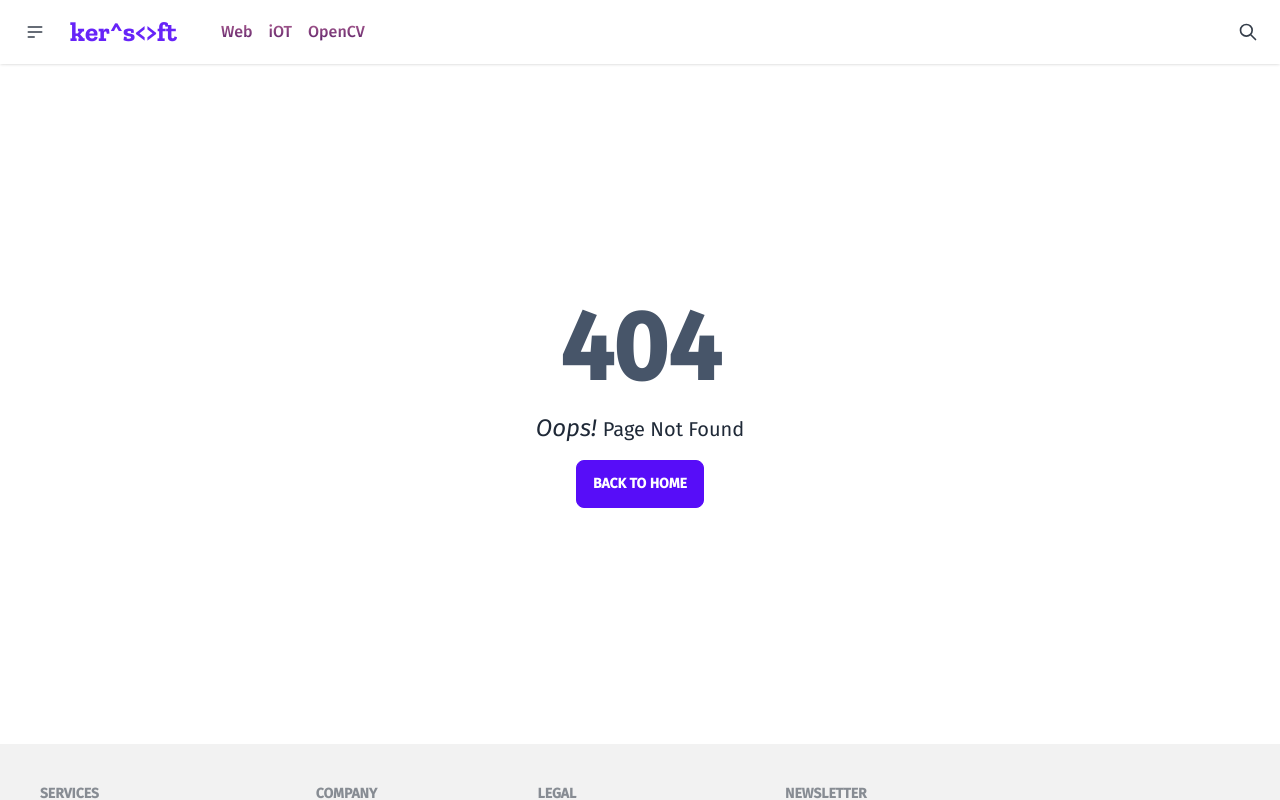
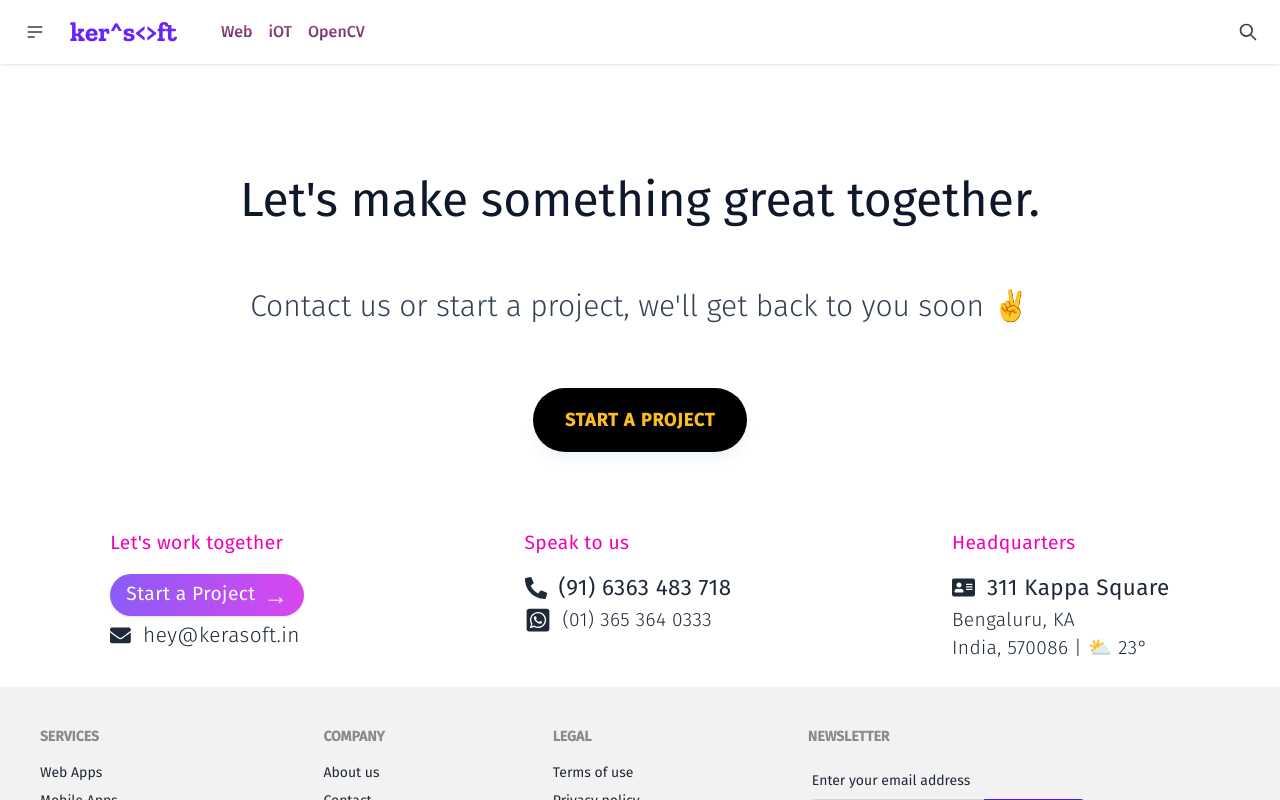
Before and after one commit to JosePaulson/kerasoft-v1, a React (Create React App) app: page /contact in a window 1280 px wide. Built offline with nearby package versions, Linux system fonts and the light colour scheme; a web font is replaced by a local one.

Commit message:
Add route contact.

```diff
--- a/public/index.html
+++ b/public/index.html
@@ -1,10 +1,11 @@
 <!DOCTYPE html>
-<html lang="en">
+<html lang="en" data-theme="light">
 
 <head>
   <meta charset="utf-8" />
   <meta name="viewport" content="width=device-width, initial-scale=1" />
   <meta name="theme-color" content="#000000" />
+  <!-- <meta name="color-scheme" content="only light"> -->
   <link rel="styelsheet preload prefetch" as="style" href="/src/fonts/ZillaSlab/zilla-slab-v11-latin-700.woff2">
   <link rel="styelsheet preload prefetch" as="style" href="/src/fonts/FiraSans/fira-sans-v16-latin-regular.woff2">
   <link rel="icon" href="./favicon.ico">
--- a/src/App.js
+++ b/src/App.js
@@ -16,6 +16,7 @@ import Products from "./routes/Products";
 import Careers from "./routes/Careers";
 import Error from "./routes/Error";
 import ProductDetail from "./components/ProductDetail";
+import Contact from "./routes/Contact";
 function App() {
 
     const {pathname} = useLocation()
@@ -46,6 +47,7 @@ function App() {
                                 <Route path="/products" element={<Products />} />
                                 <Route path="/products/:id" element={<ProductDetail />} />
                                 <Route path="/careers" element={<Careers />} />
+                                <Route path="/contact" element={<Contact/>} />
                                 <Route path="*" element={<Error />} />
                             </Routes>
                         </div>
--- /dev/null
+++ b/src/components/ContactFooter.jsx
@@ -0,0 +1,31 @@
+import React from 'react'
+import { FaEnvelope, FaWhatsappSquare, FaPhoneAlt, FaAddressCard } from 'react-icons/fa'
+import { Link } from 'react-router-dom';
+
+function ContactFooter() {
+    const weather = `23°`
+    return (
+        <div className='mx-10 md:mx-auto mt-10 tracking-wide flex flex-col md:justify-around md:flex-row'>
+            <div className=''>
+                <p className='mb-3 lg:mb-4 text-secondary lg:text-[1.2rem]'>Let's work together</p>
+                <Link to='/' className='text-lg lg:text-[1.2rem] mb-[.2rem] rounded-full text-primary-content w-[11.2rem] lg:w-[12.1rem] pt-[.4rem] py-1 px-2 pl-4 shadow flex bg-gradient-to-r from-violet-500 to-fuchsia-500 hover:bg-gradient-to-l'>Start a Project <span className='ml-2 text-xl lg:text-2xl items-center '>→</span></Link>
+                <p className='text-[1.2rem] lg:text-[1.3rem] lg:mt-1 font-thin flex items-center'><FaEnvelope className='mt-[-.05rem] mr-3'/><a href="mailto:hey@kerasoft.in">hey@kerasoft.in</a></p>
+            </div>
+            <div>
+                <p className='lg:text-[1.2rem] mb-3 lg:mb-4 mt-8 md:mt-0 text-secondary'>Speak to us</p>
+                <p className='text-xl lg:text-[1.4rem] mb-1 flex items-center'><FaPhoneAlt size={22} className='mr-3'/><a href='tel:+916363483718'>{`(91) 6363 483 718`}</a></p>
+                <p className='text-[1.2rem] lg:mt-1 font-thin flex items-center'><FaWhatsappSquare size={26} className='mt-[-.05rem] mr-3'/><a href="https://api.whatsapp.com/send?phone=13653640333">(01) 365 364 0333</a></p>
+            </div>
+            <div>
+                <p className='lg:text-[1.2rem] mb-3 lg:mb-4 mt-8 md:mt-0 text-secondary'>Headquarters</p>
+                <Link to='/' className='text-xl lg:text-[1.4rem] mb-1 flex items-center'><FaAddressCard size={23} className='mr-3'/>311 Kappa Square</Link>
+                <p className='text-[1.2rem] lg:mt-1 font-thin flex flex-col mb-6'>
+                    <span>Bengaluru, KA</span>
+                    <span>India, 570086 | ⛅ {weather}</span>
+                </p>
+            </div>
+        </div>
+    )
+}
+
+export default ContactFooter
--- a/src/components/Footer.jsx
+++ b/src/components/Footer.jsx
@@ -6,6 +6,7 @@ function Footer() {
     const {dark} = useContext(StateManager)
 
     return (
+        <>
             <footer data-theme={(pathname==='/blogspot' && dark) && 'night'} className="footer p-5 xs:p-10 bg-base-200 text-base-content">
                 <div>
                     <span className="footer-title">Services</span>
@@ -16,10 +17,10 @@ function Footer() {
                 </div>
                 <div>
                     <span className="footer-title">Company</span>
-                <a href="/" className="link link-hover">About us</a>
-                <a href="/" className="link link-hover">Contact</a>
-                <a href="/" className="link link-hover">Careers</a>
-                <a href="/" className="link link-hover">Locate</a>
+                    <Link to="/" className="link link-hover">About us</Link>
+                    <Link to="/contact" className="link link-hover">Contact</Link>
+                    <Link to="/careers" className="link link-hover">Careers</Link>
+                    <Link to="/" className="link link-hover">Locate</Link>
                 </div>
                 <div>
                     <span className="footer-title">Legal</span>
@@ -29,7 +30,7 @@ function Footer() {
                 </div>
                 <div className=''>
                     <span className="footer-title">Newsletter</span>
-            <div className="form-control xs:w-[19.4rem] w-[17.5rem]">
+                    <div className="form-control w-[17.5rem]">
                         <label className="label">
                             <span className="label-text">Enter your email address</span>
                         </label>
@@ -40,6 +41,8 @@ function Footer() {
                     </div>
                 </div>
             </footer>
+            <small className='mx-auto block text-center bg-base-200 py-4'>Kerasoft @ 2022 | All rights reserved</small>
+        </>
      );
 }
 
--- a/src/components/Hero.jsx
+++ b/src/components/Hero.jsx
@@ -1,23 +1,22 @@
 import {FaArrowRight} from 'react-icons/fa'
 import heroImg from '../images/heroImg.png'
-import {useRef} from 'react'
+import ContactFooter from './ContactFooter';
 function Hero() {
-    const whoWeAreRef = useRef(null)
     return (
         <div>
             <div className="hero">
-                <div className="flex justify-around lg:flex-row hero-content mt-7 md:mt-0 flex-col lg:mx-24">
+                <div className="flex justify-around lg:flex-row hero-content mt-7 md:mt-0 flex-col lg:mx-16">
                     <div className='lg:w-5/12 lg:ml-5 xl:ml-0 text-center lg:text-left mt-10'>
                         <h1 className="gradient-text 2xl:text-7xl text-5xl md:text-6xl font-bold">Welcome <br /> to Kerasoft </h1>
-                        <p className='2xl:text-2xl md:text-xl text-lg px-5 md:px-0 font-thin mt-2'>Our goal is to provide the best and custom <em className='text-purple-800'>Embedded-Sys</em> solutions, ergo make your life simple!!</p>
-                        <div className="flex flex-col sm:flex-row justify-center lg:justify-start px-8 lg:px-0 mt-5 sm:mt-0">
-                            <button className="btn-outline bg-slate-800 text-primary-content btn rounded-lg sm:mt-7 sm:mr-2 tracking-wider">
+                        <p className='2xl:text-2xl md:text-xl text-lg px-5 md:px-0 font-thin mt-2 sm:mx-6 md:mx-20 lg:mx-0'>Our goal is to provide the best and custom <em className='text-purple-800'>Embedded-Sys</em> solutions, ergo make your life simple!!</p>
+                        <div className="flex flex-col sm:flex-row justify-center lg:justify-start px-8 lg:px-0 mt-7 sm:mt-0">
+                            <button className="btn-outline bg-black border-black text-primary-content btn rounded-lg sm:mt-7 sm:mr-2 tracking-wider">
                                 Invest in our !deas&nbsp;
                                 <FaArrowRight />
                             </button>
                             <button className="btn-outline text-primary btn rounded-lg mt-4 sm:mt-7 hover:bg-primary tracking-wider">
                                 Request Quote&nbsp;
-                                <FaArrowRight />
+                                <FaArrowRight size={12} />
                             </button>
                         </div>
                     </div>
@@ -26,9 +25,7 @@ function Hero() {
                     </div>
                 </div>
             </div>
-            <div id='WhoWeAre' ref={whoWeAreRef} className='flex justify-center items-center h-[60vh] mt-20 bg-zinc-100 w-full'>
-                <p className='p-5'>We are kerasoft.in, a technical institution for the enhancement of digital aid in day-to-day life.</p>
-            </div>
+            <ContactFooter />
         </div>
      );
 }
--- a/src/index.css
+++ b/src/index.css
@@ -94,7 +94,7 @@
 body {
   margin: 0;
   padding: 0;
-  font-family: 'Fira Sans', sans-serif;
+  font-family: 'Fira Sans';
 }
 
 /*! navbar */
--- /dev/null
+++ b/src/routes/Contact.js
@@ -0,0 +1,25 @@
+import React from 'react'
+import { FaArrowRight } from 'react-icons/fa'
+import { Link } from 'react-router-dom'
+import ContactFooter from '../components/ContactFooter'
+
+function Contact() {
+    return (
+        <div>
+            <div className='max-w-6xl mx-auto px-[10vw] sm:px-[6vw] pt-12'>
+                <h2 className='text-3xl md:text-4xl lg:text-5xl 2xl:text-6xl text-center text-slate-900 mt-[2vw] md:[4vw] lg:mt-[5vw] 2xl:mt-[6vw]'>Let's make something great together.</h2>
+                <p className='text-xl md:text-2xl lg:text-3xl text-center mt-[5vw] font-thin text-slate-700'>Contact us or start a project, we'll get back to you soon ✌</p>
+            </div>
+            <div className='text-center mt-12 md:mt-16'>
+                <Link className='' to='/'>
+                    <button className='btn px-8 btn-primary btn-lg rounded-full bg-black hover:bg-slate-800 text-warning tracking-wider hover:bg-primary hover:text-primary-content border-0 outline-0 transition hover-border-0 ease-in-out duration-300 shadow-lg shadow-slate-100 hover:shadow-slate-300'>Start a Project</button>
+                </Link>
+
+            </div>
+            <div className='mb-[2vw] md:mb-[4vw] lg:mb-[5vw] xl:mb-[6vw]'/>
+            <ContactFooter/>
+        </div>
+    )
+}
+
+export default Contact
```
Also changed, not shown: src/images/Work together.svg (added). Lines whose indentation alone changed are shown as unchanged.
